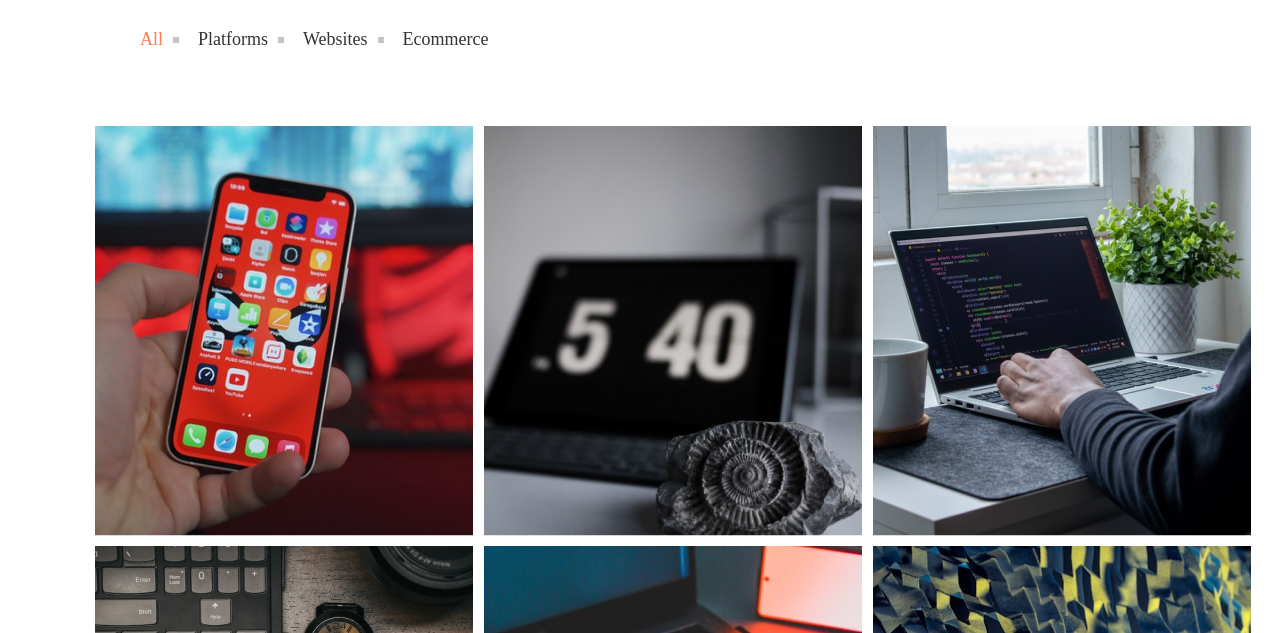
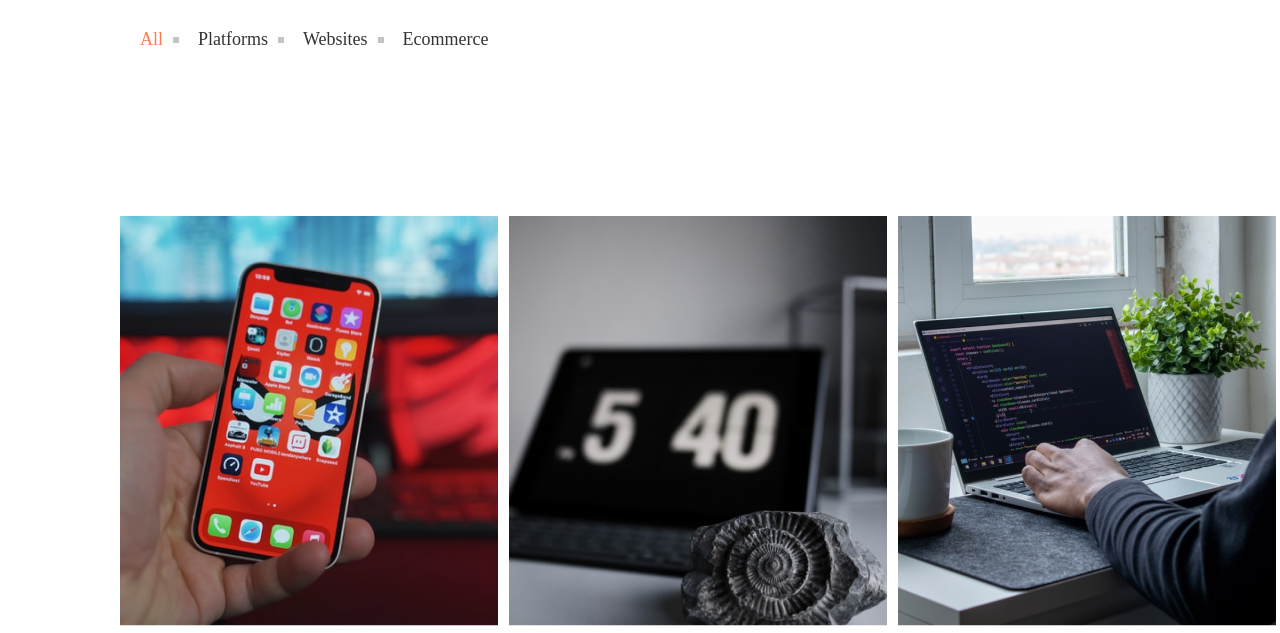
Before and after one commit to Ebunoluwa1/works, a plain HTML site: page index.html in a window 1280 px wide. Shown: the part 298-931 px from the top of the page. Drawn offline with Linux system fonts and the light colour scheme.

Commit message:
first commit

```diff
--- a/style.css
+++ b/style.css
@@ -98,7 +98,7 @@
     }
 
     /*images*/
-    .image .container{
+    .image.container{
     justify-content: center;
     text-align: center;
     margin-top: -60px;
@@ -113,7 +113,7 @@
 
     /*partner*/
 
-    .partners .container{
+    .partners.container{
     text-align:left;
     margin-top: 80px;
     margin-left: 65px;
@@ -206,7 +206,8 @@ margin-top: 60px;
 }
 
 
-    @media(max-width: 768px),
+    @media(max-width: 834px),
+    (max-width: 768px),
     (max-width: 665px){
     .nav-bar .container{
     display:flex;
@@ -266,9 +267,9 @@ margin-top: 60px;
     .msg{
     margin-left:500px;
     }
-
-    }
-    @media(max-width:820px){
+}
+    /* }
+    @media{
 
     .nav-bar .container{
         display:flex;
@@ -304,7 +305,7 @@ margin-top: 60px;
         .footer.container{
             width: max-content;
             }
-    }
+    } */
 
     @media(max-width:480px),
     (max-width:320px){
@@ -376,7 +377,7 @@ margin-right: 15px;
         }
 */
 
- .aside{
+ .aside {
      display: block;
  }
  .media{
```
